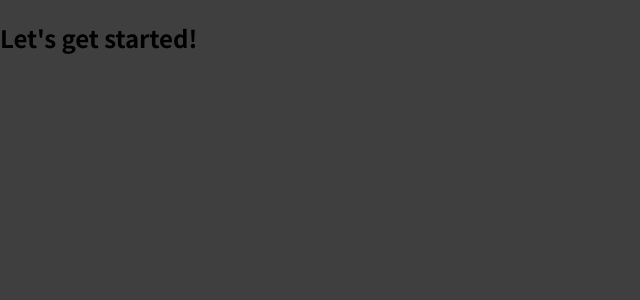
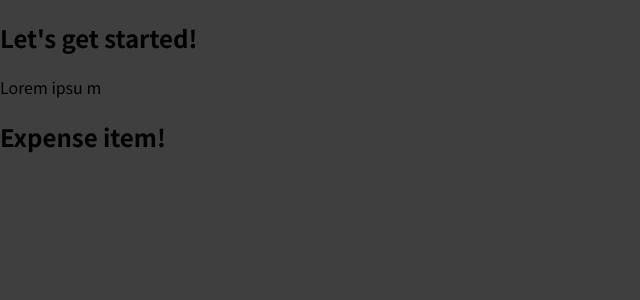
Before and after one commit to karpovvicz/react-rundown, a JavaScript app: page / in a window 1280 px wide. Shown: the top 300 px of the page, without its empty margins (0-640 px from the left). Built offline with nearby package versions, Linux system fonts and the light colour scheme.

Commit message:
add ExpenseItem.js

```diff
--- a/src/App.js
+++ b/src/App.js
@@ -1,8 +1,15 @@
+import ExpenseItem from "./components/ExpenseItem"
+
+
 function App() {
   return (
-    <div>
+      <>
+    <div >
       <h2>Let's get started!</h2>
+        <p>Lorem ipsu m</p>
+        <ExpenseItem />
     </div>
+      </>
   );
 }
 
--- /dev/null
+++ b/src/components/ExpenseItem.js
@@ -0,0 +1,9 @@
+function ExpenseItem() {
+    return (
+        <div>
+            <h2>Expense item!</h2>
+        </div>
+    )
+}
+
+export default ExpenseItem;
--- a/src/index.js
+++ b/src/index.js
@@ -4,4 +4,6 @@
 import App from './App';
 
 const root = ReactDOM.createRoot(document.getElementById('root'));
-root.render(<App />);
+root.render(
+    <App />
+);
```
